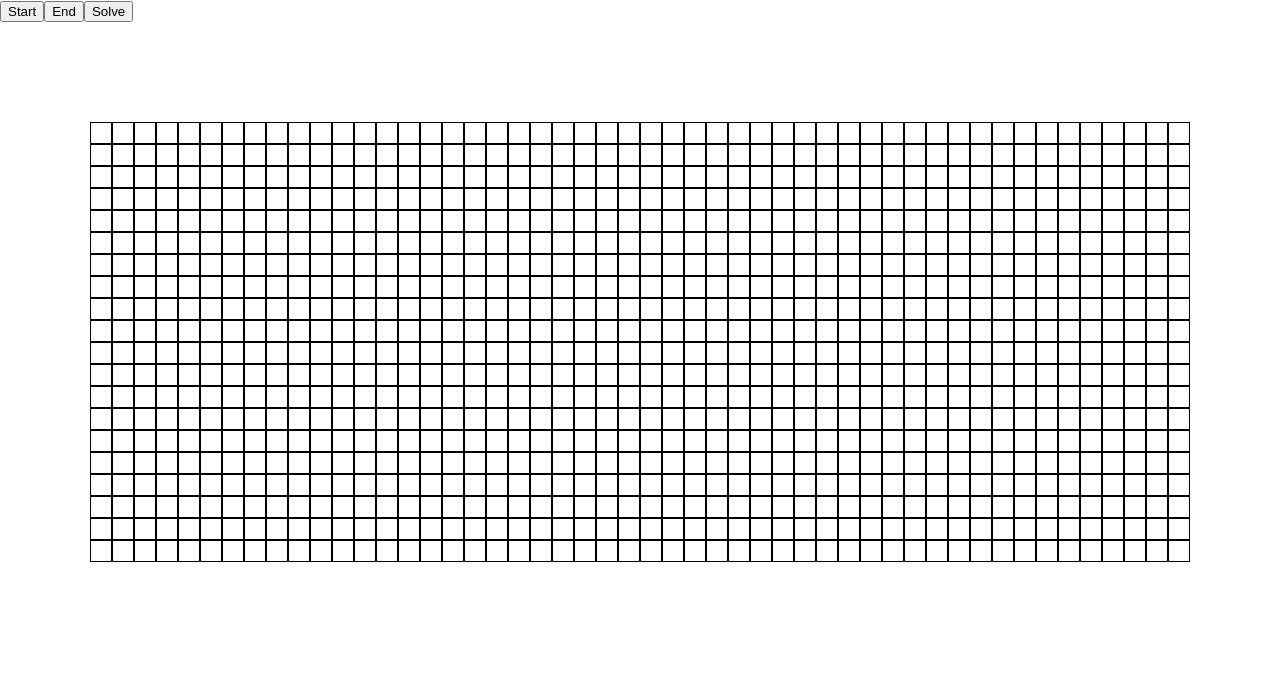
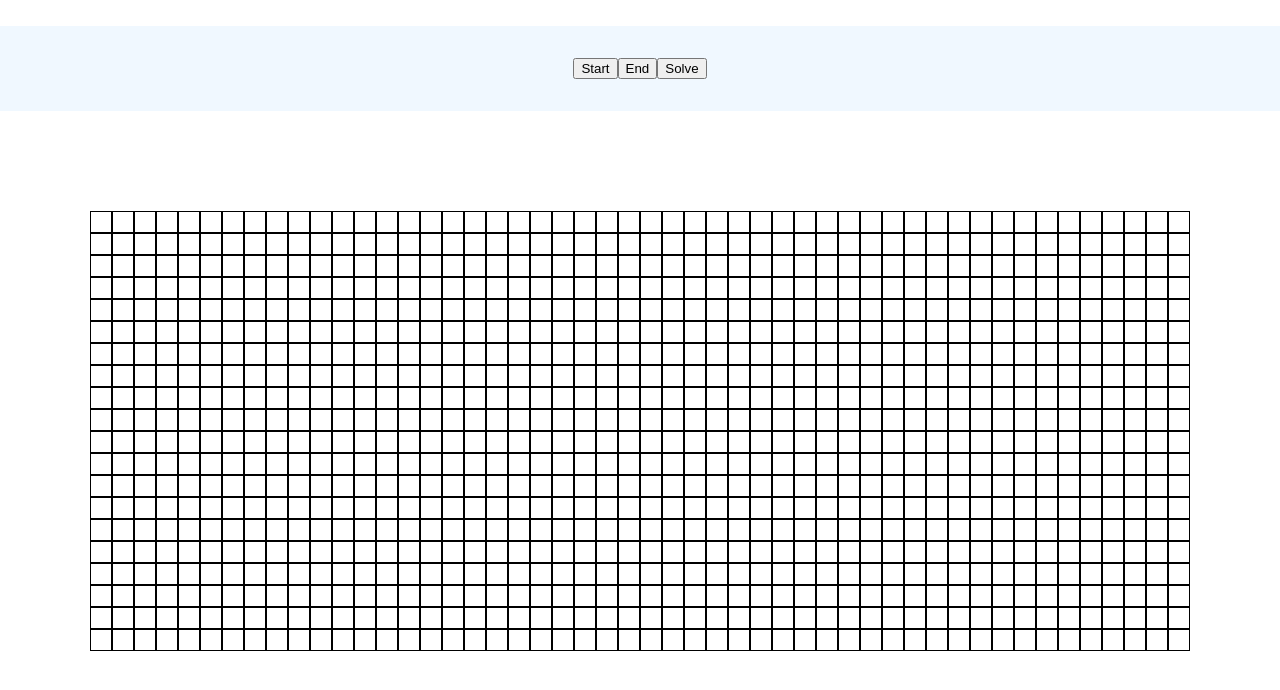
Before and after one commit to KshitizPratap/graph_visualizer, a React (Create React App) app: page / in a window 1280 px wide. Shown: the top 690 px of the page. Built offline with nearby package versions, Linux system fonts and the light colour scheme.

Commit message:
Path implemented

```diff
--- a/src/Function/ShortestPath.js
+++ b/src/Function/ShortestPath.js
@@ -28,24 +28,29 @@ const bfs = (animated, grid, visited, startCoordinate, endCoordinate) => {
         let curr = queue[i];
         i++;
 
+        if(curr[0] === endCoordinate[0] && curr[1] === endCoordinate[1])
+        {
+            animated.push(curr)
+            return;
+        }
+
         visited[curr[0]][curr[1]] = true;
 
-        if(i !== 1){
-            animated.push([curr[0], curr[1]]);
+        if(i > 1){
+            animated.push(curr);
         }
 
         for(let j=0; j<4; j++)
         {
             if(safe(curr[0]+row[j], curr[1]+col[j], visited, grid.length, grid[0].length) === true)
             {
-                if(curr[0]+row[j] === endCoordinate[0] && curr[1]+col[j] === endCoordinate[1])
-                    return;
+                let node = grid[curr[0]+row[j]][curr[1]+col[j]];
+                node.push(curr[0])
+                node.push(curr[1]);
+                queue.push(node);
 
-                queue.push(grid[curr[0]+row[j]][curr[1]+col[j]]);
                 visited[curr[0]+row[j]][curr[1]+col[j]] = true;
             }
         }
     }
-
-
 }
--- a/src/container/GraphVisualizer.js
+++ b/src/container/GraphVisualizer.js
@@ -47,6 +47,40 @@ function GraphVisualizer() {
 
     }
 
+    const pathMaker = (animated) => {
+        const n = animated.length
+
+        let path = [animated[n-1][0], animated[n-1][1]]
+        let i = animated[n-1][2], j = animated[n-1][3]
+
+        path.push([i, j]);
+
+        for(let k=n-1; k>=0; k--)
+        {
+            if(animated[k][0] == i && animated[k][1] == j)
+            {
+                i = animated[k][2];
+                j = animated[k][3];
+
+                path.push([i, j]);
+            }
+        }
+
+        let arr = document.getElementsByClassName('tableNodes');
+
+        for(let i=0; i<path.length; i++)
+        {
+            if(path[i][0] === undefined)
+                continue;
+
+            setTimeout(() => {
+                arr[path[i][0]].children[path[i][1]].style.backgroundColor = 'pink'
+            }, 50*i)
+        }
+
+        console.log(path);
+    }
+
     const shortestPathMain = () => {
         let animated = shortestPath(grid, startCoordinate, endCoordinate)
 
@@ -54,9 +88,24 @@ function GraphVisualizer() {
         for(let i=0; i<animated.length; i++)
         {
             setTimeout(() => {
-                arr[animated[i][0]].children[animated[i][1]].style.backgroundColor = 'blue'
+                arr[animated[i][0]].children[animated[i][1]].style.backgroundColor = 'yellow'
+
+                if(i > 0){
+                    arr[animated[i-1][0]].children[animated[i-1][1]].style.backgroundColor = 'blue'
+                }
+
+                if(i === animated.length-1)
+                arr[animated[i][0]].children[animated[i][1]].style.backgroundColor = 'red'
+
             }, 20*i)
         }
+        console.log(startCoordinate, endCoordinate);
+        console.log(animated);
+
+        setTimeout(() => {
+            pathMaker(animated)
+
+        }, 21*animated.length)
     }
 
     const table = grid.length !== 0 ? grid.map((arr) => {
@@ -80,9 +129,11 @@ function GraphVisualizer() {
     return(
         <div className={classes.Wrapper}>
 
-            <button onClick={startHandler}>Start</button>
-            <button onClick={endHandler}>End</button>
-            <button onClick={shortestPathMain}>Solve</button>
+            <div className={classes.Buttons}>
+                <button onClick={startHandler}>Start</button>
+                <button onClick={endHandler}>End</button>
+                <button onClick={shortestPathMain}>Solve</button>
+            </div>
 
             <div className={classes.Table}>
                 {table}
--- a/src/container/GraphVisualizer.module.css
+++ b/src/container/GraphVisualizer.module.css
@@ -6,3 +6,12 @@
     height: 80vh;
     width: 100vw;
 }
+
+.Buttons{
+    display: flex;
+    background-color: aliceblue;
+    justify-content: center;
+    width: 100vw;
+    margin-top: 2vw;
+    padding: 2rem 0;
+}
```
